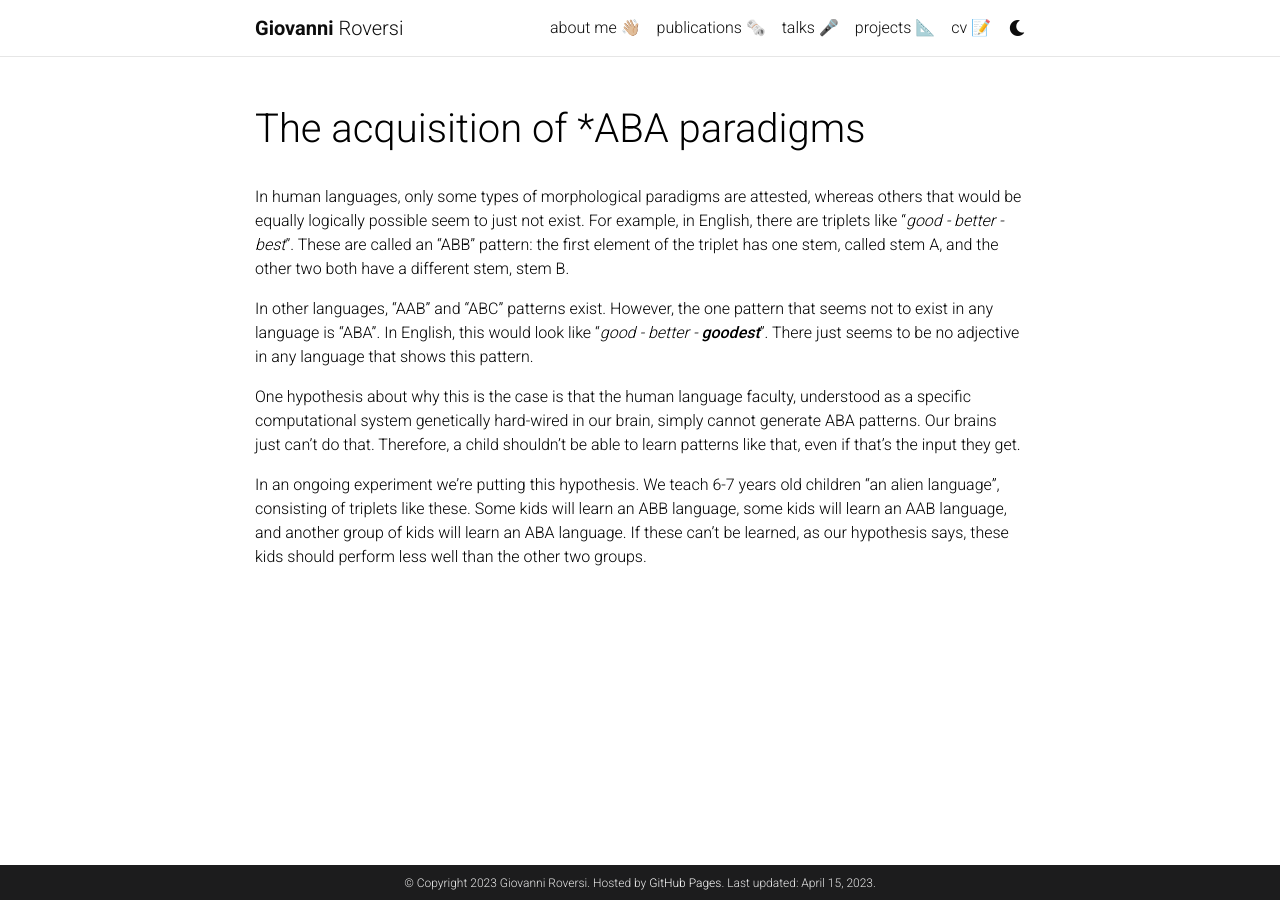
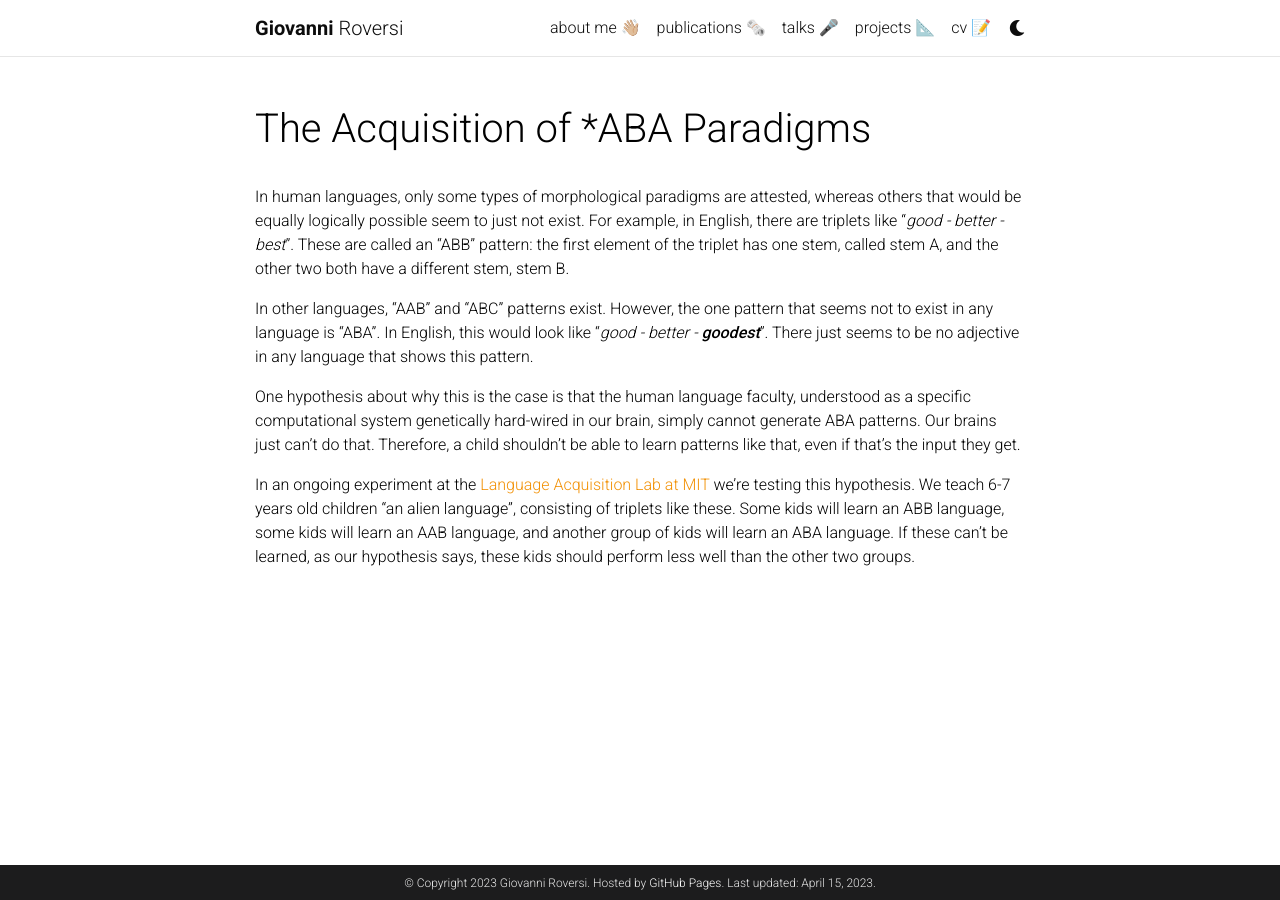
Before and after one commit to GiovanniRoversiMIT/GiovanniRoversiMIT, a Jekyll site: the page built from _projects/3_project.md, in a window 1280 px wide. Built offline with Jekyll 4.4.1, drawn with Linux system fonts in a browser that asks for light colours; comment, search, counter and statistics services are not loaded; a style sheet for code colours, icons or effects is not loaded.

Commit message:
Update 3_project.md

```diff
--- a/_projects/3_project.md
+++ b/_projects/3_project.md
@@ -1,6 +1,6 @@
 ---
 layout: page
-title: The acquisition of *ABA paradigms
+title: The Acquisition of *ABA Paradigms
 permalink: /projects/acquisitionaba
 importance: 1
 category: work
@@ -18,4 +18,4 @@ One hypothesis about why this is the case is that the human language faculty, un
 Our brains just can't do that.
 Therefore, a child shouldn't be able to learn patterns like that, even if that's the input they get.
 
-In an ongoing experiment we're putting this hypothesis. We teach 6-7 years old children "an alien language", consisting of triplets like these. Some kids will learn an ABB language, some kids will learn an AAB language, and another group of kids will learn an ABA language. If these can't be learned, as our hypothesis says, these kids should perform less well than the other two groups.
+In an ongoing experiment at the [Language Acquisition Lab at MIT](https://www.childlanguage.mit.edu/about) we're testing this hypothesis. We teach 6-7 years old children "an alien language", consisting of triplets like these. Some kids will learn an ABB language, some kids will learn an AAB language, and another group of kids will learn an ABA language. If these can't be learned, as our hypothesis says, these kids should perform less well than the other two groups.
```
